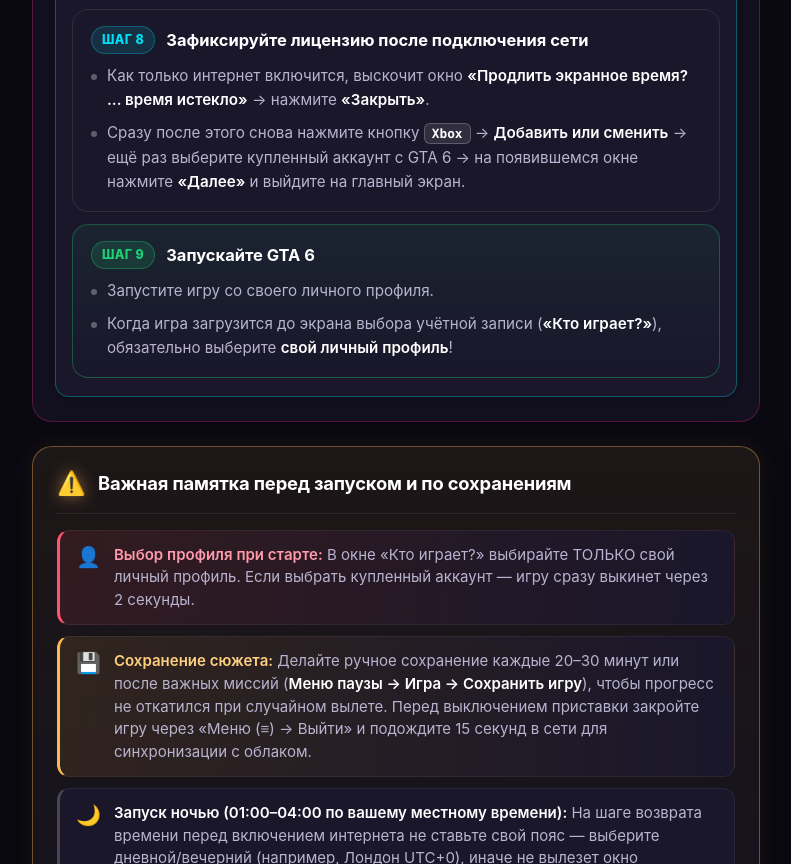
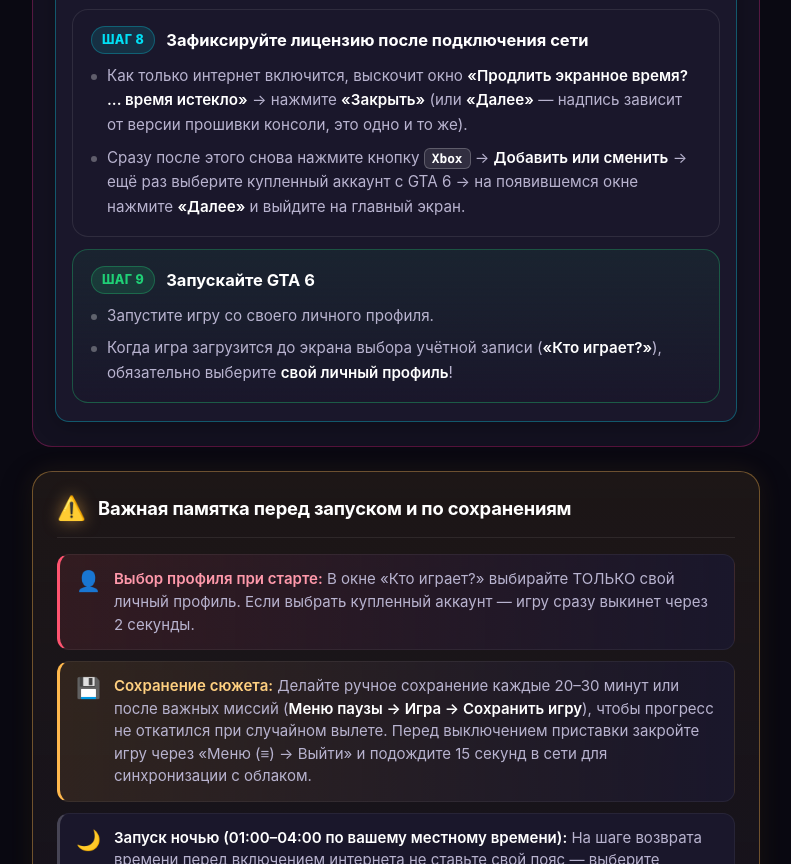
Before and after one commit to proaltgen222/xbox-guide, a plain HTML site: page index.html in a window 1280 px wide. Shown: the part 3806-4670 px from the top of the page, without its empty margins (244-1035 px from the left). Drawn offline with Linux system fonts and the light colour scheme.

Commit message:
clarify close or next button in step 8

```diff
--- a/index.html
+++ b/index.html
@@ -1062,7 +1062,7 @@
           </div>
           <div class="step-body">
             <ul class="step-list">
-              <li>Как только интернет включится, выскочит окно <strong>«Продлить экранное время? ... время истекло»</strong> → нажмите <strong>«Закрыть»</strong>.</li>
+              <li>Как только интернет включится, выскочит окно <strong>«Продлить экранное время? ... время истекло»</strong> → нажмите <strong>«Закрыть»</strong> (или <strong>«Далее»</strong> — надпись зависит от версии прошивки консоли, это одно и то же).</li>
               <li>Сразу после этого снова нажмите кнопку <span class="kbd">Xbox</span> → <span class="path">Добавить или сменить</span> → ещё раз выберите купленный аккаунт с GTA 6 → на появившемся окне нажмите <strong>«Далее»</strong> и выйдите на главный экран.</li>
             </ul>
           </div>
```
